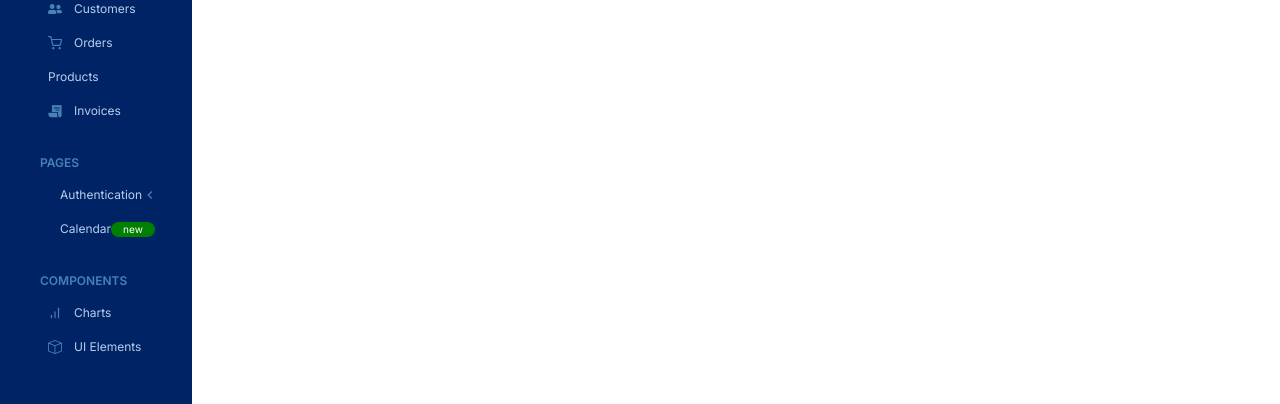
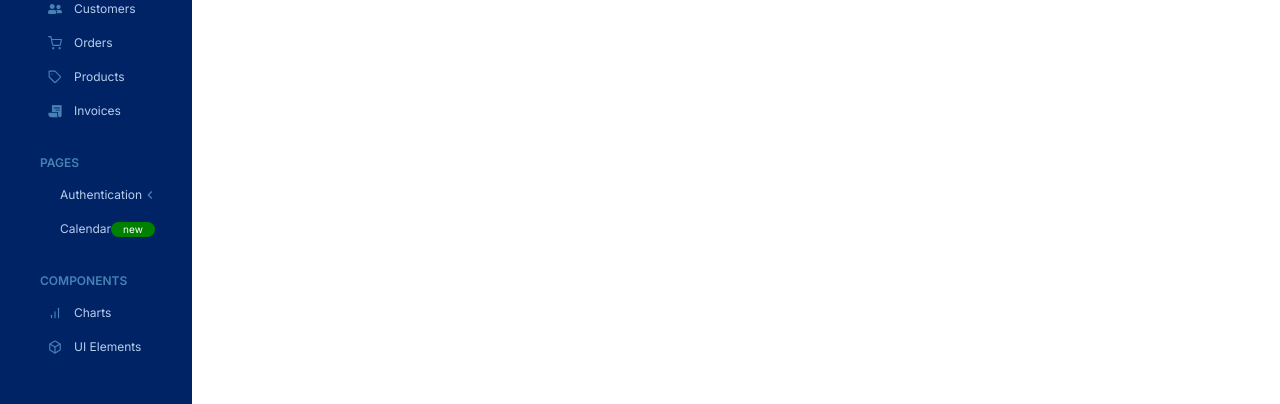
Before and after one commit to Josh-la-posh/blueberry_crm_dashboard, a Next.js app: page / in a window 1280 px wide. Shown: the part 185-589 px from the top of the page. Built offline with nearby package versions, Linux system fonts and the light colour scheme.

Commit message:
sidebar icons added

```diff
--- a/app/components/sidebar/Sidebar.jsx
+++ b/app/components/sidebar/Sidebar.jsx
@@ -2,10 +2,10 @@ import React from 'react'
 import { AiOutlineHome } from 'react-icons/ai';
 import { GrAnalytics } from "react-icons/gr";
 import { FaUserFriends } from "react-icons/fa";
-import { FiBarChart, FiShoppingCart } from "react-icons/fi";
+import { FiBarChart, FiBox, FiShoppingCart, FiTag } from "react-icons/fi";
 import { MdKeyboardArrowLeft } from "react-icons/md";
 import { BiLock } from "react-icons/bi";
-import { BsBox, BsCalendar4Range } from "react-icons/bs";
+import { BsCalendar4Range } from "react-icons/bs";
 import { IoReceiptSharp } from "react-icons/io5";
 
 function Sidebar() {
@@ -53,7 +53,7 @@ function Sidebar() {
                     <div className='text-[#B7CEEB] text-[12px]'>Orders</div>
                 </div>
                 <div className="flex items-center gap-3 cursor-pointer hover:bg-[#1034A6] py-1 px-2 transition">
-
+                    <FiTag size={14} color='#4682B4'/>
                     <div className='text-[#B7CEEB] text-[12px]'>Products</div>
                 </div>
                 <div className="flex items-center gap-3 cursor-pointer hover:bg-[#1034A6] py-1 px-2 transition">
@@ -93,7 +93,7 @@ function Sidebar() {
                     <div className='text-[#B7CEEB] text-[12px]'>Charts</div>
                 </div>
                 <div className="flex items-center gap-3 cursor-pointer hover:bg-[#1034A6] py-1 px-2 transition">
-                    <BsBox size={14} color='#4682B4' />
+                    <FiBox size={14} color='#4682B4' />
                     <div className="flex items-center justify-between flex-1">
                         <div className='text-[#B7CEEB] text-[12px]'>UI Elements</div>
                     </div>
```
